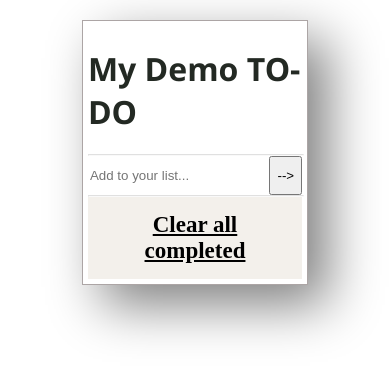
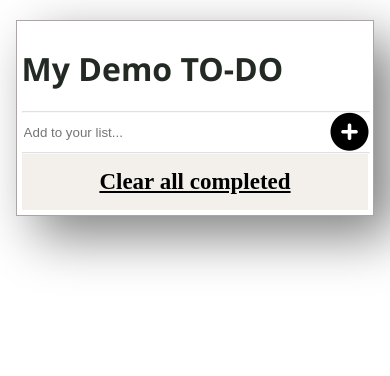
Before and after one commit to KareemWilson/To-do-list, a website built with webpack: page src/index.html in a window 390 px wide. Built offline with nearby package versions, Linux system fonts and the light colour scheme.

Commit message:
Adjust screen on Mobile view

```diff
--- a/src/index.html
+++ b/src/index.html
@@ -17,7 +17,7 @@
       <hr class="border" />
       <div class="input-field">
         <input type="text" class="add-task" placeholder="Add to your list..." />
-        <button class="add">--></button>
+        <i class="fa-solid fa-circle-plus add"></i>
       </div>
       <hr class="border" />
       <div class="tasks-list"></div>
--- a/src/index.js
+++ b/src/index.js
@@ -41,7 +41,6 @@ const saveAndRender = (arr) => {
   }
   localStorage.setItem('list', JSON.stringify(arr));
   renderTasks(arr);
-  console.log(arr);
 };
 
 renderTasks(tasksArr);
@@ -91,14 +90,12 @@ const toggleDisplay = (elemGroup1, elemGroup2) => {
 };
 
 window.editTask = (id) => {
-  console.log(document.querySelector(`[data-id="${id}"]`));
   const normalDisplay = document.querySelector(`[data-id="${id}"]`).querySelectorAll('.normal-display');
   const editDisplay = document.querySelector(`[data-id="${id}"]`).querySelectorAll('.edit-display');
   toggleDisplay(normalDisplay, editDisplay);
 };
 
 window.updateDescription = (id, element) => {
-  console.log(element.value);
   tasksArr[id].description = element.value;
   saveAndRender(tasksArr);
 };
--- a/src/style.css
+++ b/src/style.css
@@ -19,6 +19,14 @@ body {
   height: 37px;
   border: none;
   flex: 5;
+}
+
+.fa-solid {
+  font-size: 25px;
+}
+
+.add {
+  font-size: 38px;
 }
 
 .border {
@@ -76,3 +84,9 @@ body {
 i {
   cursor: pointer;
 }
+
+@media (max-width: 768px) {
+  body {
+    margin: 5% 4%;
+  }
+}
```
